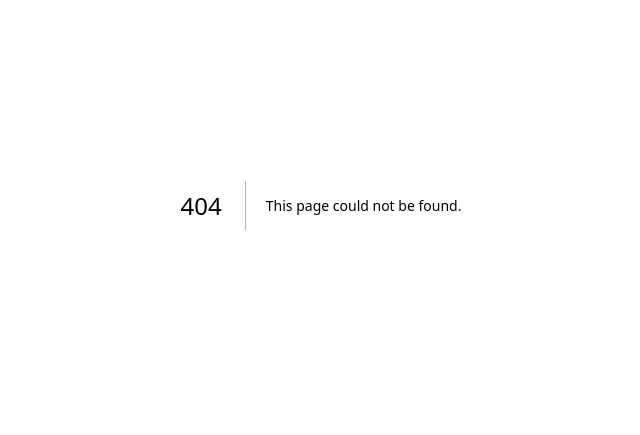
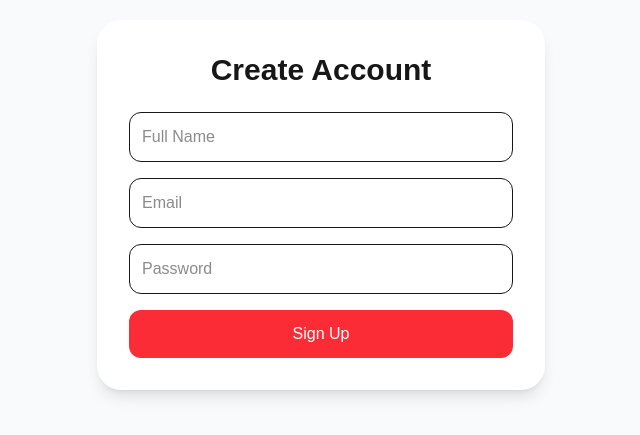
Before and after one commit to Nikhil8778/foondosh-web, a Next.js app: page /signup in a window 1280 px wide. Before the commit this address had no page. Shown: the part 195-630 px from the top of the page, without its empty margins (319-959 px from the left). Built offline with nearby package versions, Linux system fonts and the light colour scheme.

Commit message:
Add admin, signup and login pages

```diff
--- /dev/null
+++ b/app/admin/page.tsx
@@ -0,0 +1,26 @@
+import Header from "@/components/Header";
+import Link from "next/link";
+
+export default function AdminPage() {
+  return (
+    <main className="min-h-screen bg-gray-50">
+      <Header />
+
+      <div className="max-w-5xl mx-auto p-6">
+        <h1 className="text-4xl font-bold mb-8">Foondosh Admin</h1>
+
+        <div className="grid grid-cols-1 md:grid-cols-2 gap-6">
+          <Link href="/admin/orders" className="bg-white rounded-3xl shadow p-8">
+            <h2 className="text-2xl font-bold">Orders</h2>
+            <p className="text-gray-500 mt-2">View and manage customer orders</p>
+          </Link>
+
+          <Link href="/admin/restaurants" className="bg-white rounded-3xl shadow p-8">
+            <h2 className="text-2xl font-bold">Partners</h2>
+            <p className="text-gray-500 mt-2">Restaurants, pharmacies and groceries</p>
+          </Link>
+        </div>
+      </div>
+    </main>
+  );
+}
--- /dev/null
+++ b/app/login/page.tsx
@@ -0,0 +1,41 @@
+"use client";
+
+import { useState } from "react";
+
+export default function LoginPage() {
+  const [email, setEmail] = useState("");
+  const [password, setPassword] = useState("");
+
+  return (
+    <main className="min-h-screen flex items-center justify-center bg-gray-50 p-6">
+      <div className="bg-white shadow-lg rounded-3xl p-8 w-full max-w-md">
+        <h1 className="text-3xl font-bold mb-6 text-center">
+          Login
+        </h1>
+
+        <div className="space-y-4">
+          <input
+            className="w-full border rounded-xl p-3"
+            placeholder="Email"
+            value={email}
+            onChange={(e) => setEmail(e.target.value)}
+          />
+
+          <input
+            className="w-full border rounded-xl p-3"
+            type="password"
+            placeholder="Password"
+            value={password}
+            onChange={(e) => setPassword(e.target.value)}
+          />
+
+          <button
+            className="w-full bg-black text-white rounded-xl p-3"
+          >
+            Login
+          </button>
+        </div>
+      </div>
+    </main>
+  );
+}
--- /dev/null
+++ b/app/signup/page.tsx
@@ -0,0 +1,58 @@
+"use client";
+
+import { useState } from "react";
+
+export default function SignupPage() {
+  const [form, setForm] = useState({
+    name: "",
+    email: "",
+    password: "",
+  });
+
+  return (
+    <main className="min-h-screen flex items-center justify-center bg-gray-50 p-6">
+      <div className="bg-white shadow-lg rounded-3xl p-8 w-full max-w-md">
+        <h1 className="text-3xl font-bold mb-6 text-center">
+          Create Account
+        </h1>
+
+        <div className="space-y-4">
+          <input
+            className="w-full border rounded-xl p-3"
+            placeholder="Full Name"
+            value={form.name}
+            onChange={(e) =>
+              setForm({ ...form, name: e.target.value })
+            }
+          />
+
+          <input
+            className="w-full border rounded-xl p-3"
+            placeholder="Email"
+            type="email"
+            value={form.email}
+            onChange={(e) =>
+              setForm({ ...form, email: e.target.value })
+            }
+          />
+
+          <input
+            className="w-full border rounded-xl p-3"
+            placeholder="Password"
+            type="password"
+            value={form.password}
+            onChange={(e) =>
+              setForm({ ...form, password: e.target.value })
+            }
+          />
+
+          <button
+            className="w-full bg-red-500 text-white rounded-xl p-3"
+          >
+            Sign Up
+          </button>
+        </div>
+      </div>
+    </main>
+  );
+}
```
